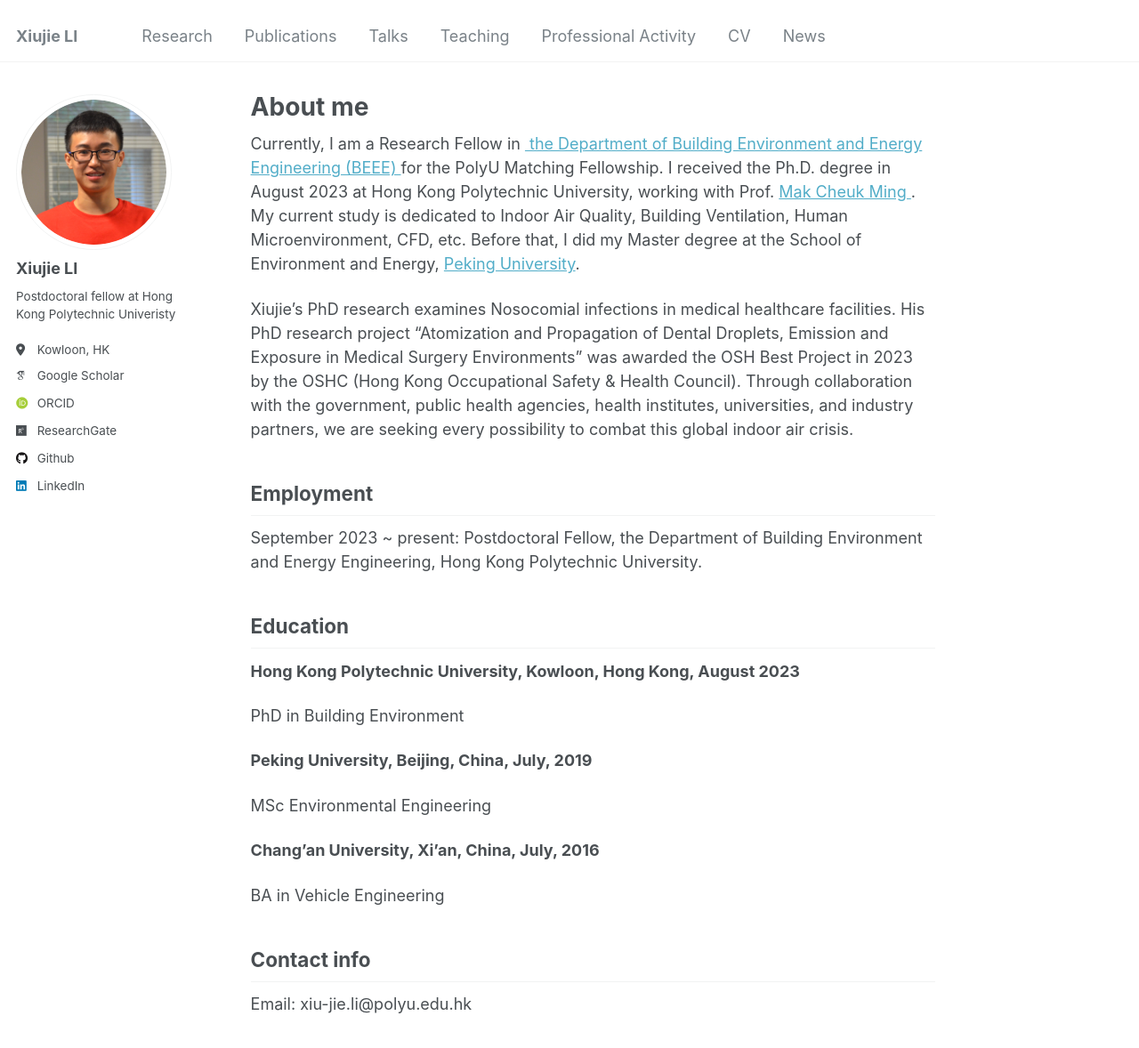
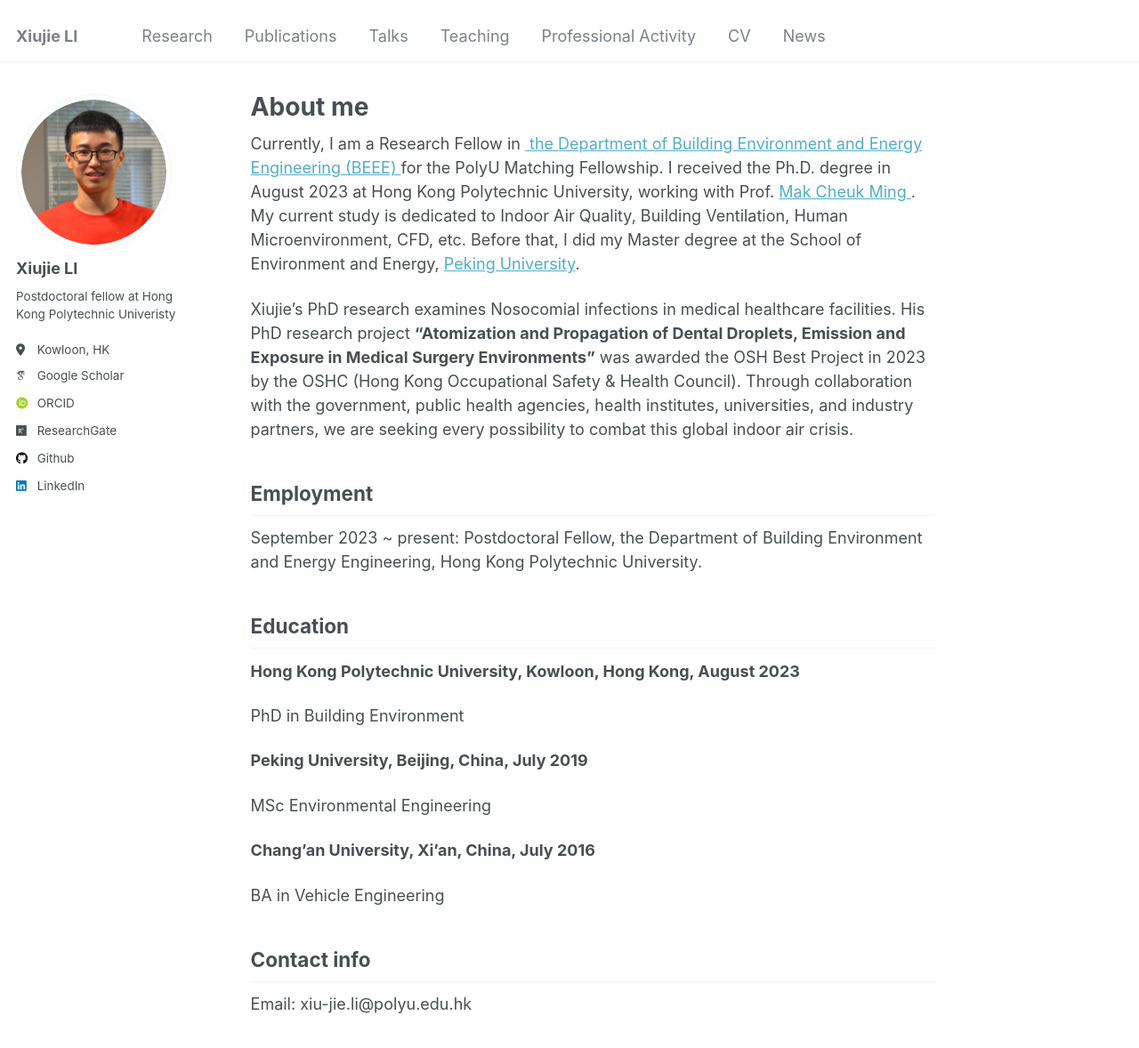
Before and after one commit to XiujieLI/XiujieLI.github.io, a Jekyll site: the page built from _pages/about.md, in a window 1280 px wide and 1400 px high. Shown: the top 1178 px of the window at 89% size. Built offline with Jekyll 4.4.1, drawn with Linux system fonts in a browser that asks for light colours; some web fonts are replaced.

```diff
--- a/_pages/about.md
+++ b/_pages/about.md
@@ -9,7 +9,7 @@ redirect_from:
 
 Currently, I am a Research Fellow in&nbsp;<a href="https://www.polyu.edu.hk/beee/"> the Department of Building Environment and Energy Engineering (BEEE) </a> for the PolyU Matching Fellowship.  I received the Ph.D. degree in August 2023 at Hong Kong Polytechnic University, working with Prof. <a href="https://www.polyu.edu.hk/beee/people/academic-staff/professor-mak-cheuk-ming/"> Mak Cheuk Ming </a>. My current study is dedicated to Indoor Air Quality, Building Ventilation, Human Microenvironment, CFD, etc. Before that, I did my Master degree at the School of Environment and Energy, <a href="https://www.pku.edu.cn/">Peking University</a>.&nbsp;
 
-Xiujie’s PhD research examines Nosocomial infections in medical healthcare facilities. His PhD research project “Atomization and Propagation of Dental Droplets, Emission and Exposure in Medical Surgery Environments” was awarded the OSH Best Project in 2023 by the OSHC (Hong Kong Occupational Safety & Health Council). Through collaboration with the government, public health agencies, health institutes, universities, and industry partners, we are seeking every possibility to combat this global indoor air crisis.
+Xiujie’s PhD research examines Nosocomial infections in medical healthcare facilities. His PhD research project <strong>“Atomization and Propagation of Dental Droplets, Emission and Exposure in Medical Surgery Environments”</strong> was awarded the OSH Best Project in 2023 by the OSHC (Hong Kong Occupational Safety & Health Council). Through collaboration with the government, public health agencies, health institutes, universities, and industry partners, we are seeking every possibility to combat this global indoor air crisis.
 
 Employment
 ------
@@ -21,11 +21,11 @@ Education
 
 PhD in Building Environment
 
-<strong> Peking University, Beijing, China, July, 2019</strong>
+<strong> Peking University, Beijing, China, July 2019</strong>
 
 MSc Environmental Engineering
 
-<strong> Chang'an University, Xi'an, China, July, 2016</strong>
+<strong> Chang'an University, Xi'an, China, July 2016</strong>
 
 BA in Vehicle Engineering
 
```
